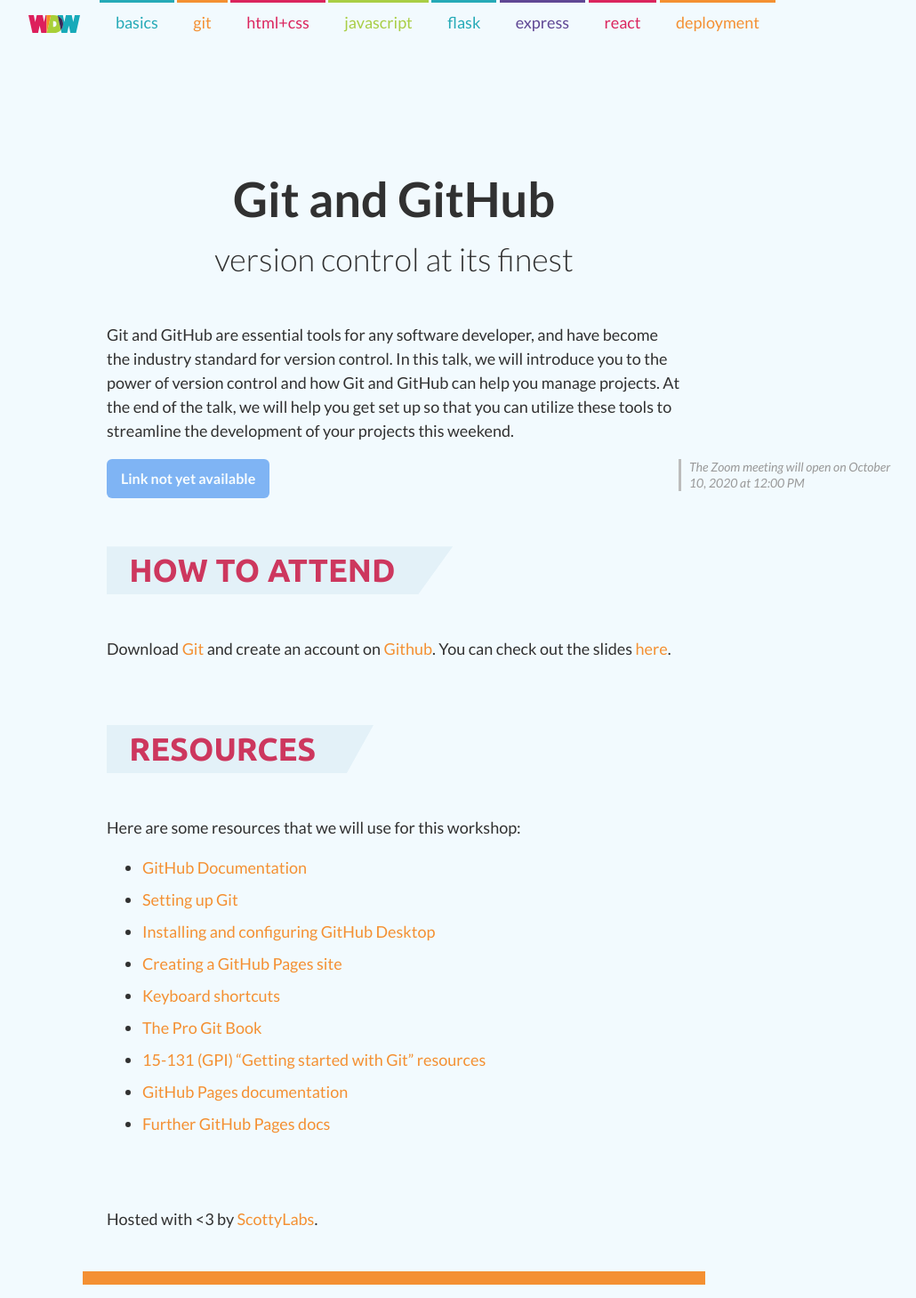
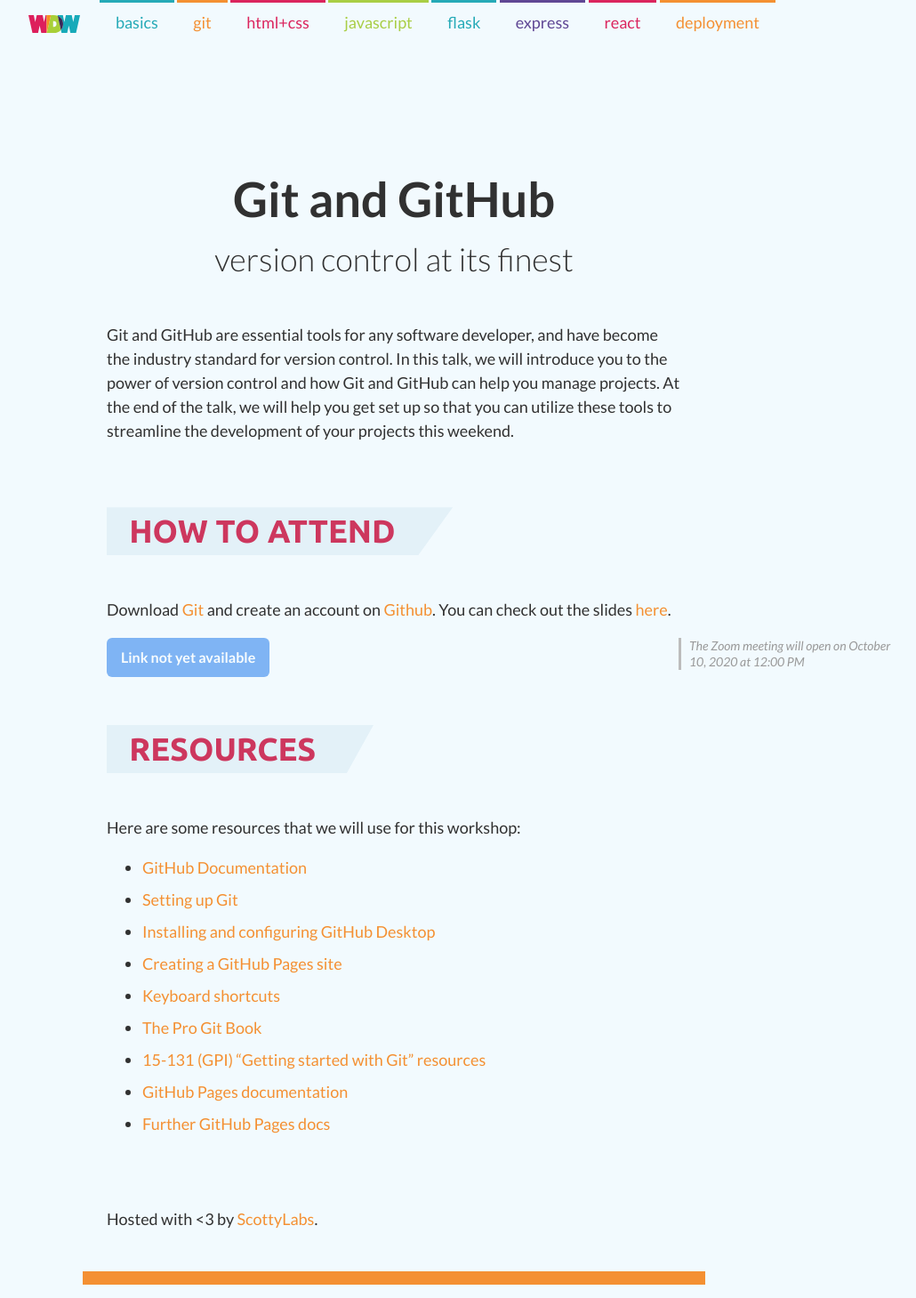
Before and after one commit to ScottyLabs/wdw, a Jekyll site: the page built from git/index.md, in a window 1280 px wide. Shown: the whole page at 89% size, without its empty margins (197-1227 px from the left). Built offline with Jekyll 4.4.1, drawn with Linux system fonts in a browser that asks for light colours; nearby versions of some CDN libraries.

Commit message:
Fix page errors

```diff
--- a/git/index.md
+++ b/git/index.md
@@ -9,11 +9,12 @@
 ###### version control at its finest
 
 Git and GitHub are essential tools for any software developer, and have become the industry standard for version control. In this talk, we will introduce you to the power of version control and how Git and GitHub can help you manage projects. At the end of the talk, we will help you get set up so that you can utilize these tools to streamline the development of your projects this weekend.
-<div class="zoom"></div>
 
 ## How to Attend
 
 Download [Git](https://git-scm.com/downloads) and create an account on [Github](https://github.com/join). You can check out the slides [here](https://docs.google.com/presentation/d/10SFLNnDKB9xX6JgA_lj6c7ouTMT_iOuN2vx3TdRSzJ4/edit?usp=sharing).
+
+<div class="zoom"></div>
 
 ## Resources
 
```
Also changed, not shown: react/index.md (+5 -7 lines).
